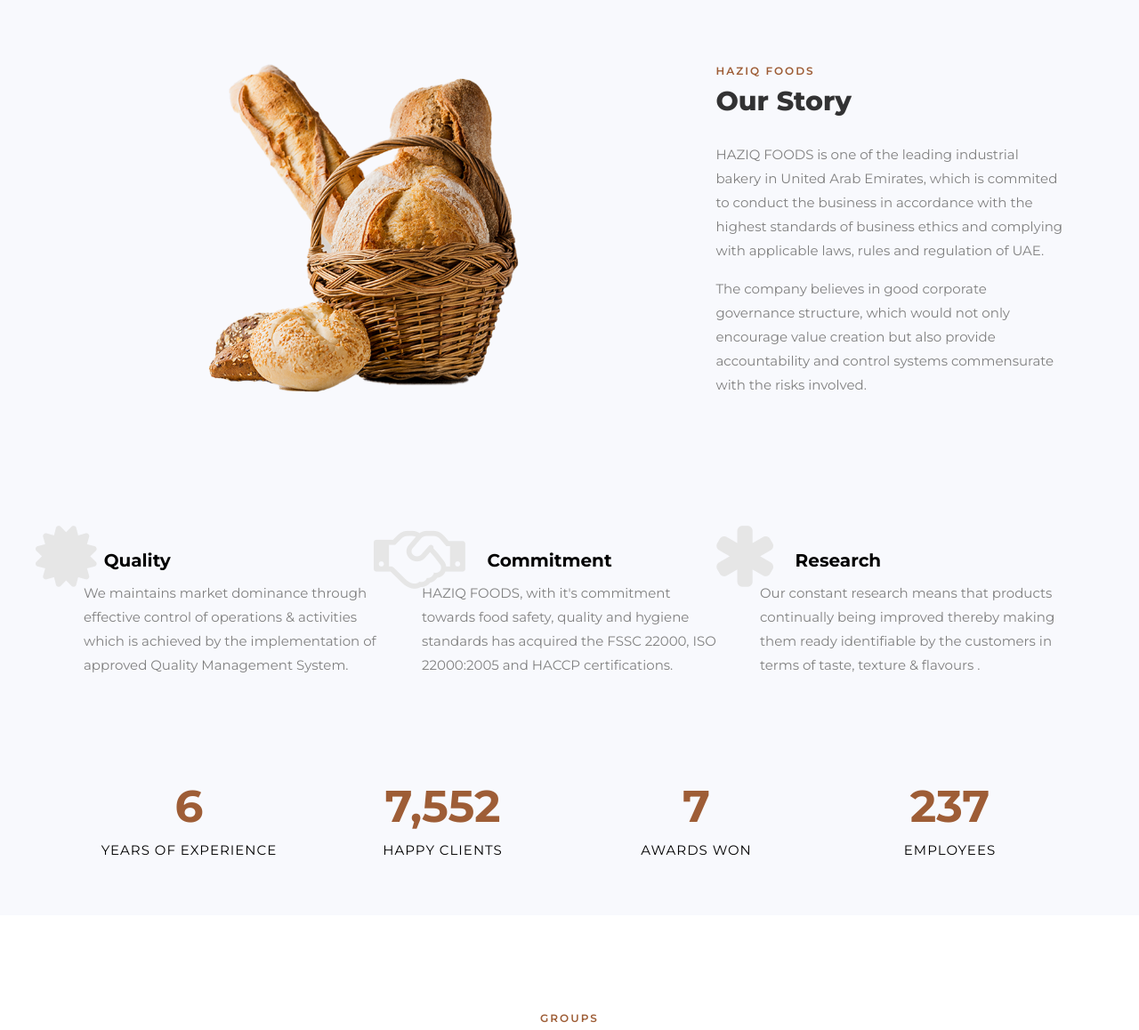
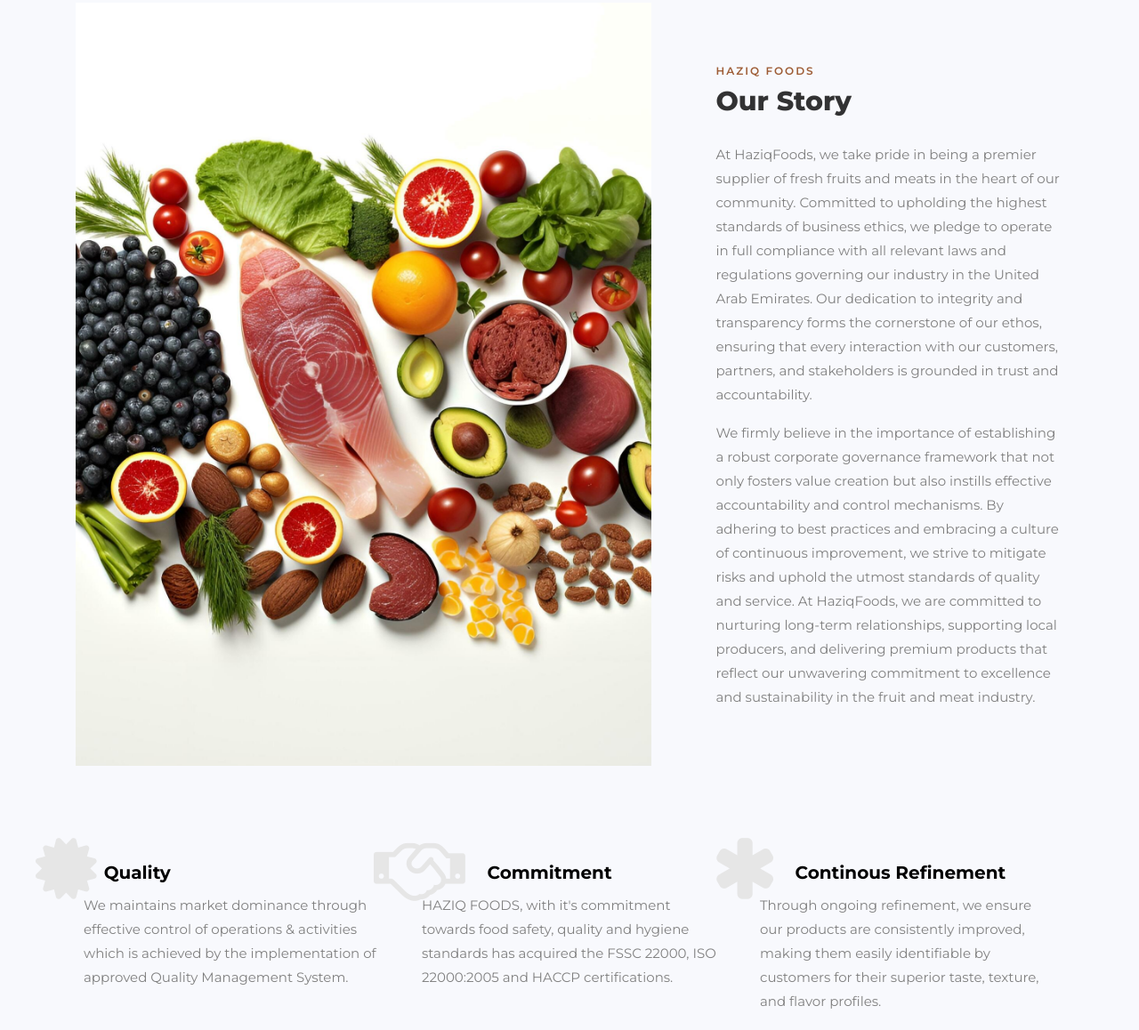
Before and after one commit to Mahad336/HAZIQ_FOODS, a plain HTML site: page index.html in a window 1280 px wide. Shown: the part 867-2025 px from the top of the page at 89% size. Drawn offline with nearby package versions, Linux system fonts and the light colour scheme; a script that the page names is missing.

Commit message:
Content changes and Images

```diff
--- a/index.html
+++ b/index.html
@@ -87,7 +87,7 @@
 
     <div class="hero-wrap">
       <div class="home-slider owl-carousel">
-        <div class="slider-item" style="background-image: url(images/bg_1.jpg)">
+        <div class="slider-item" style="background-image: url(images/bg_3.jpg)">
           <div class="overlay"></div>
           <strong
             ><a
@@ -170,7 +170,7 @@
           <div style="padding-top: 30px" class="col-md-7 d-flex">
             <div
               class="img img-video d-flex align-self-stretch align-items-center justify-content-center justify-content-md-center mb-4 mb-sm-0"
-              style="background-image: url(images/about.png)"
+              style="background-image: url(images/about.jpg)"
             ></div>
           </div>
           <div class="col-md-5 pl-md-5 py-md-5">
@@ -180,16 +180,27 @@
               >
               <h2 class="mb-4">Our Story</h2>
               <p>
-                HAZIQ FOODS is one of the leading industrial bakery in United
-                Arab Emirates, which is commited to conduct the business in
-                accordance with the highest standards of business ethics and
-                complying with applicable laws, rules and regulation of UAE.
+                At HaziqFoods, we take pride in being a premier supplier of
+                fresh fruits and meats in the heart of our community. Committed
+                to upholding the highest standards of business ethics, we pledge
+                to operate in full compliance with all relevant laws and
+                regulations governing our industry in the United Arab Emirates.
+                Our dedication to integrity and transparency forms the
+                cornerstone of our ethos, ensuring that every interaction with
+                our customers, partners, and stakeholders is grounded in trust
+                and accountability.
               </p>
               <p>
-                The company believes in good corporate governance structure,
-                which would not only encourage value creation but also provide
-                accountability and control systems commensurate with the risks
-                involved.
+                We firmly believe in the importance of establishing a robust
+                corporate governance framework that not only fosters value
+                creation but also instills effective accountability and control
+                mechanisms. By adhering to best practices and embracing a
+                culture of continuous improvement, we strive to mitigate risks
+                and uphold the utmost standards of quality and service. At
+                HaziqFoods, we are committed to nurturing long-term
+                relationships, supporting local producers, and delivering
+                premium products that reflect our unwavering commitment to
+                excellence and sustainability in the fruit and meat industry.
               </p>
             </div>
           </div>
@@ -245,12 +256,13 @@
               </div>
               <div class="media-body">
                 <h3 class="heading">
-                  &nbsp;&nbsp;&nbsp;&nbsp;&nbsp;&nbsp;&nbsp;Research
+                  &nbsp;&nbsp;&nbsp;&nbsp;&nbsp;&nbsp;&nbsp;Continous Refinement
                 </h3>
                 <p>
-                  Our constant research means that products continually being
-                  improved thereby making them ready identifiable by the
-                  customers in terms of taste, texture & flavours .
+                  Through ongoing refinement, we ensure our products are
+                  consistently improved, making them easily identifiable by
+                  customers for their superior taste, texture, and flavor
+                  profiles.
                 </p>
               </div>
             </div>
@@ -597,9 +609,10 @@
               <div class="col-md-4 mb-md-0 mb-4">
                 <h2 class="footer-heading">About us</h2>
                 <p>
-                  We are one of the leading industrial bakery in UAE, which is
-                  commited to conduct the business in accordance with the
-                  highest standards of business ethics.
+                  We are one of the UAE's top source for fresh fruits and meats,
+                  committed to ethical business practices and quality standards.
+                  With transparency and integrity, we deliver excellence in
+                  every bite.
                 </p>
                 <ul class="ftco-footer-social p-0">
                   <li class="ftco-animate">
```
Also changed, not shown: images/about.jpg (added), images/bg_3.jpg (added), 1 other file.
